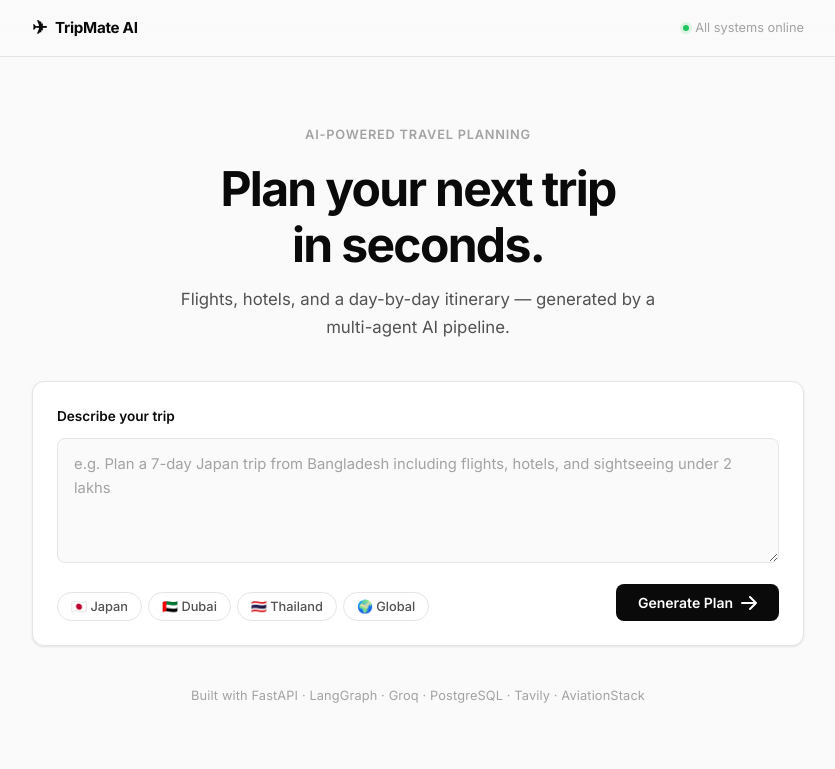
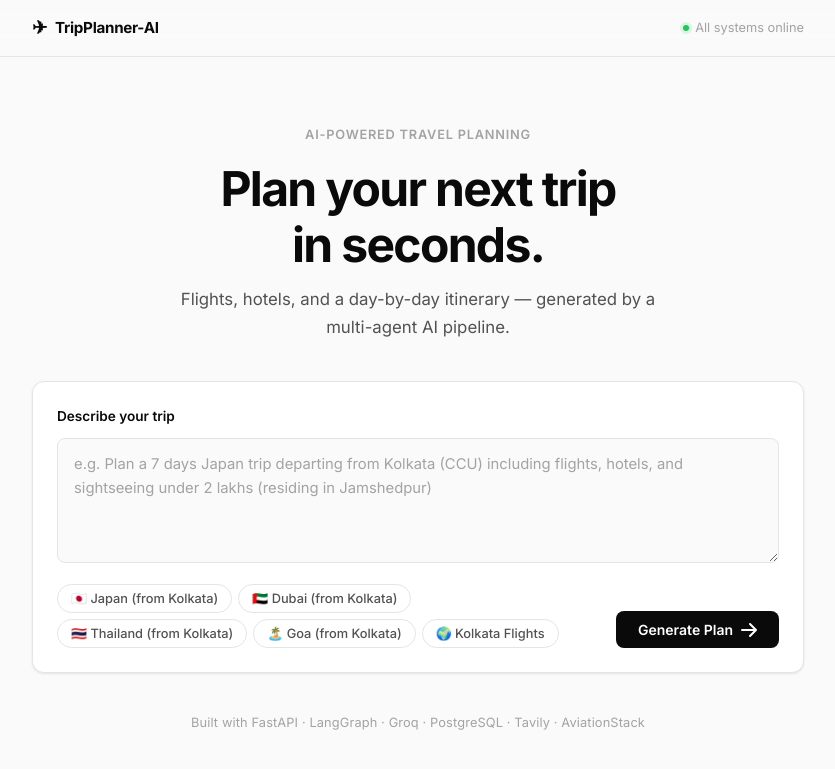
Before and after one commit to Ankesh47/TripPlanner-AI, a FastAPI app: page / in a window 1280 px wide. Shown: the top 769 px of the page, without its empty margins (222-1057 px from the left). Run offline with FastAPI, Linux system fonts and the light colour scheme; some libraries are stand-ins or nearby versions.

Commit message:
small front fix

```diff
--- a/app.py
+++ b/app.py
@@ -13,7 +13,7 @@ from backend import run_travel_agent
 BASE_DIR = Path(__file__).resolve().parent
 
 app = FastAPI(
-    title="TripMate AI",
+    title="TripPlanner-AI",
     description="LangGraph Multi-Agent Travel Planner with FastAPI Frontend",
     version="1.0.0"
 )
--- a/templates/index.html
+++ b/templates/index.html
@@ -4,7 +4,7 @@
 <head>
     <meta charset="UTF-8">
     <meta name="viewport" content="width=device-width, initial-scale=1.0">
-    <title>TripMate AI</title>
+    <title>TripPlanner-AI</title>
     <link rel="preconnect" href="https://fonts.googleapis.com">
     <link rel="preconnect" href="https://fonts.gstatic.com" crossorigin>
     <link href="https://fonts.googleapis.com/css2?family=Inter:wght@400;500;600;700&display=swap" rel="stylesheet">
@@ -17,7 +17,7 @@
         <div class="nav-inner">
             <a href="/" class="nav-logo">
                 <span class="logo-icon">✈</span>
-                <span>TripMate AI</span>
+                <span>TripPlanner-AI</span>
             </a>
             <div class="nav-links">
                 <div class="status-indicator">
@@ -43,21 +43,24 @@
         <section class="card input-card">
             <label class="input-label" for="userInput">Describe your trip</label>
             <textarea id="userInput" rows="4"
-                placeholder="e.g. Plan a 7-day Japan trip from Bangladesh including flights, hotels, and sightseeing under 2 lakhs"></textarea>
+                placeholder="e.g. Plan a 7 days Japan trip departing from Kolkata (CCU) including flights, hotels, and sightseeing under 2 lakhs (residing in Jamshedpur)"></textarea>
 
             <div class="input-footer">
                 <div class="quick-chips">
-                    <button onclick="setPrompt('Plan a complete 7 days Japan trip from Bangladesh including flights, hotels and sightseeing under 2 lakhs.')">
-                        🇯🇵 Japan
+                    <button onclick="setPrompt('Plan a complete 7 days Japan trip departing from Kolkata (CCU) including flights, hotels, and sightseeing under 2 lakhs.')">
+                        🇯🇵 Japan (from Kolkata)
                     </button>
-                    <button onclick="setPrompt('Plan a 5 days Dubai trip from Dhaka with flights, hotels and sightseeing.')">
-                        🇦🇪 Dubai
+                    <button onclick="setPrompt('Plan a 5 days Dubai trip departing from Kolkata (CCU) with flights, hotels, and sightseeing.')">
+                        🇦🇪 Dubai (from Kolkata)
                     </button>
-                    <button onclick="setPrompt('Plan a 7 days Thailand trip from Bangladesh with budget hotels and sightseeing.')">
-                        🇹🇭 Thailand
+                    <button onclick="setPrompt('Plan a 7 days Thailand trip from Kolkata with budget hotels and sightseeing.')">
+                        🇹🇭 Thailand (from Kolkata)
                     </button>
-                    <button onclick="setPrompt('Give me all country flight info.')">
-                        🌍 Global
+                    <button onclick="setPrompt('Plan a 4 days Goa trip departing from Kolkata with flights and beachside stays.')">
+                        🏝️ Goa (from Kolkata)
+                    </button>
+                    <button onclick="setPrompt('Give me live international flights departing from Kolkata (CCU).')">
+                        🌍 Kolkata Flights
                     </button>
                 </div>
                 <button id="sendBtn" class="btn-primary" onclick="sendMessage()">
```
Also changed, not shown: tools/flight_tool.py (+6 -3 lines).
